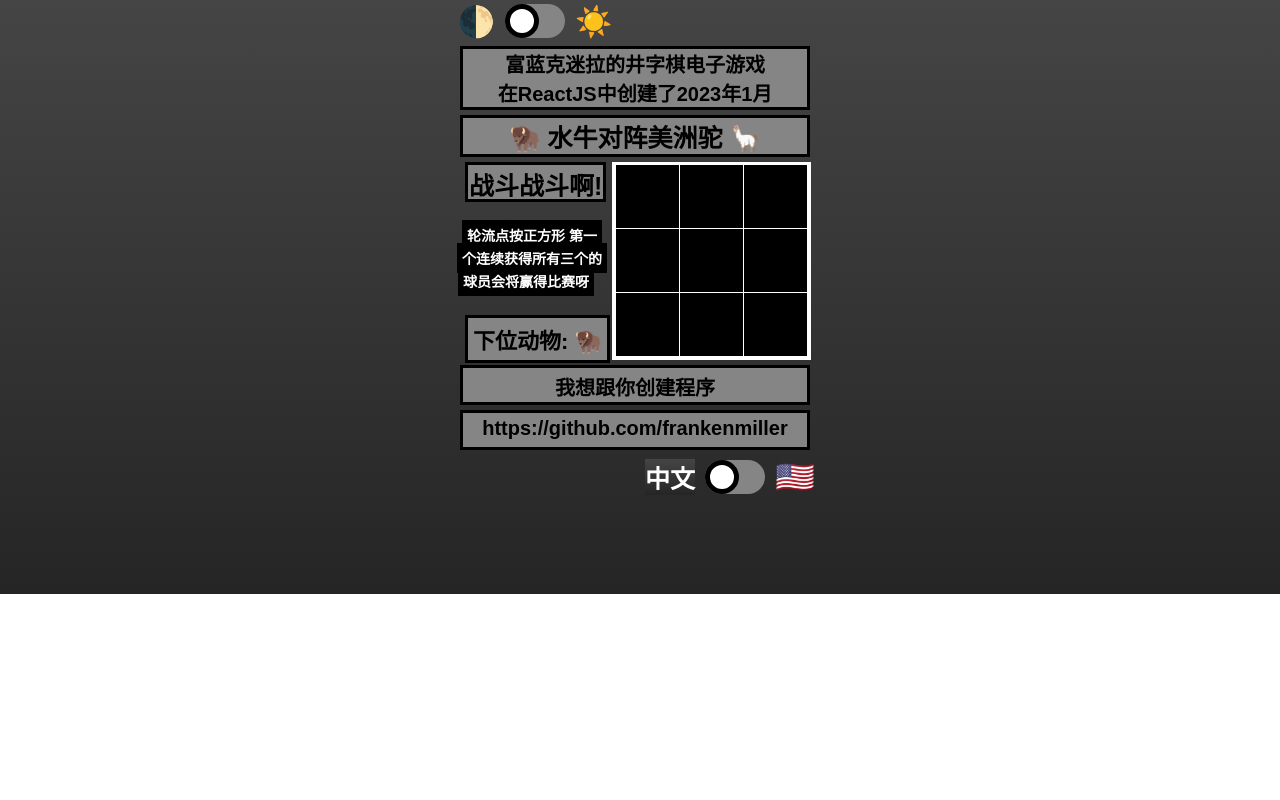
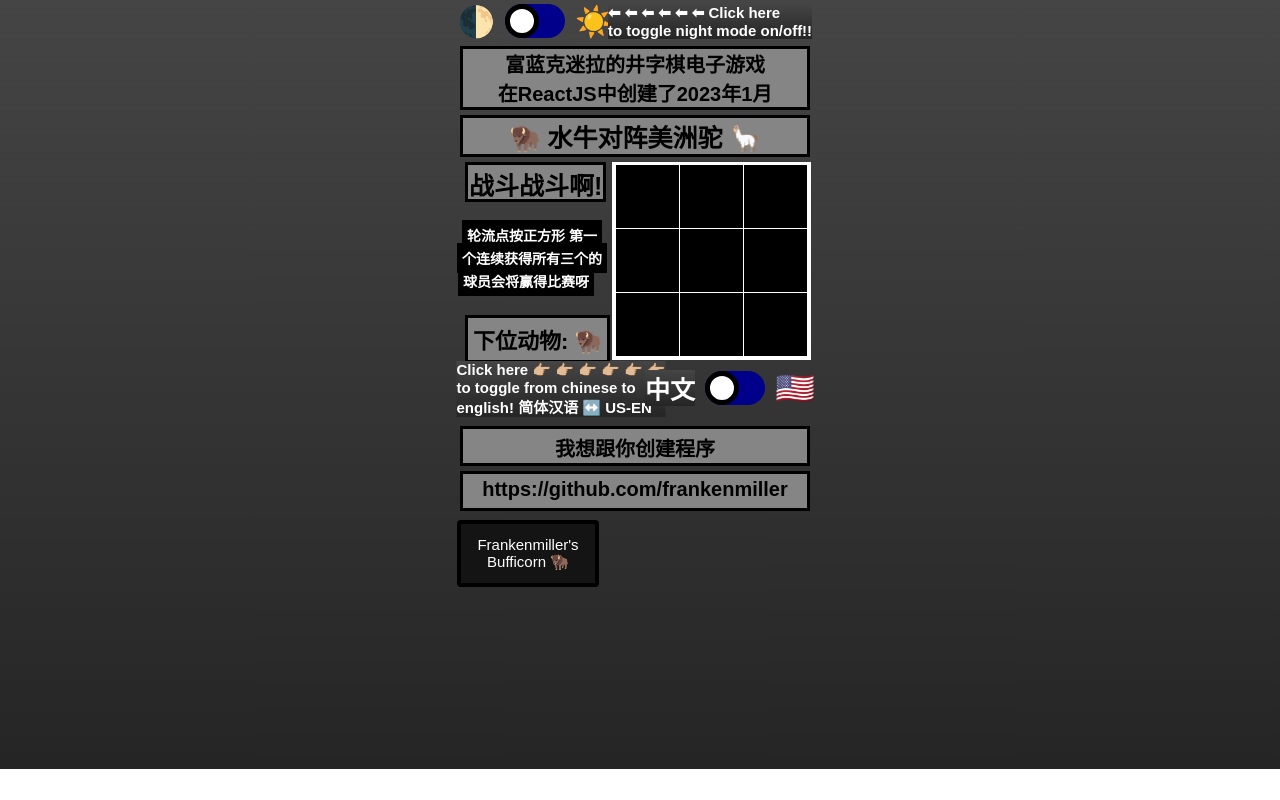
Before and after one commit to frankenmiller/buffalos-versus-llamas, a React (Create React App) app: page / in a window 1280 px wide. Shown: the top 800 px of the page. Built offline with nearby package versions, Linux system fonts and the light colour scheme.

Commit message:
Added Modal.js file and <Modal /> component to app.js, coded it so that appears on button click

```diff
--- a/package.json
+++ b/package.json
@@ -9,7 +9,10 @@
     "howler": "^2.2.3",
     "react": "^18.2.0",
     "react-dom": "^18.2.0",
+    "react-icons": "^4.7.1",
     "react-scripts": "5.0.1",
+    "react-spring": "^9.0.0-rc.3",
+    "styled-components": "^5.3.6",
     "web-vitals": "^2.1.4"
   },
   "scripts": {
--- a/src/App.js
+++ b/src/App.js
@@ -1,4 +1,6 @@
-import { useState } from "react";
+import { react, useState } from "react";
+import styled from "styled-components";
+import { Modal } from "./components/Modal.js"
 
 function Square({ value, onSquareClick }) { // <!------------------- Square()
   let Fart = new Audio("/sounds/fart.wav");
@@ -23,6 +25,7 @@ export default function Board() {
   const [squares, setSquares] = useState(Array(9).fill(null));
   const [darkMode, setDarkMode] = useState(true);
   const [inChinese, setInChinese] = useState(true);
+  const [showModal, setShowModal] = useState(false);
   const winner = calculateWinner(squares);
   let Bleep = new Audio("/sounds/bleep.wav");
   let status;
@@ -104,6 +107,28 @@ export default function Board() {
     bufficornBrigade = "🦬 Buffaloes vs llamas 🦙";
   }
 
+  const Container = styled.div`
+    display: flex;
+    justify-content: center;
+    align-items: center;
+    margin-left: 100px;
+    transform: translate(-150px, -312px);
+    position: relative;
+    `
+    const Button = styled.button`
+    min-width: 100px;
+    padding: 12px 16px;
+    border-radius: 4px;
+    border: 4px solid #000;
+    background: #141414;
+    color: #FFF;
+    font-size: 15px;
+    cursor: pointer;
+  `
+  const openModal = () => {
+    setShowModal(prev => !prev)
+  }
+
   return (
     <div className={darkMode ? "dark-mode" : "light-mode"}>
       <div className="dark-mode-container">
@@ -130,6 +155,10 @@ export default function Board() {
         </div>
         <span id="sunandmoon">☀️</span>
       </div >
+      <tag className={darkMode ? "dark-mode" : "light-mode"} id="dark-toggle-script">
+      ⬅ ⬅ ⬅ ⬅ ⬅ ⬅ Click here<br/> to toggle night mode on/off!!
+      </tag>
+
       <p className={darkMode ? "dark-mode" : "light-mode"}>
         {inChinese ? "富蓝克迷拉的井字棋电子游戏" : "Frankenmiller's Tic-Tac-Toe game"}
         <br />
@@ -174,10 +203,14 @@ export default function Board() {
           <Square value={squares[8]} onSquareClick={() => handleClick(8)} />
         </div>
       </div>
+      <br /><br />
       <div className="footer">
         <div className={darkMode ? "social_links dark-mode" : "social_links light-mode"} id="linkedin">{linkedin}</div>
         <div className={darkMode ? "social_links dark-mode" : "social_links light-mode"} id="github">{github}</div>
       </div>
+      <tag className={darkMode ? "dark-mode" : "light-mode"} id="language-toggle-script">
+      Click here 👉🏼 👉🏼 👉🏼 👉🏼 👉🏼 👉🏼 <br/> to toggle from chinese to <br/> english! 简体汉语 ↔️ US-EN
+      </tag>
       <div className="china-container">
         <span class={darkMode ? "dark-mode switch-script" : "light-mode switch-script"}>中文</span>
         <div className="switch-checkbox">
@@ -194,6 +227,13 @@ export default function Board() {
         </div>
         <span id="usflag">🇺🇸</span>
       </div >
+      <br /><br /><br /><br />
+      <Container>
+          <Button className="bufficorn-button" onClick={openModal} >
+            Frankenmiller's<br />Bufficorn 🦬
+          </Button>
+          <Modal showModal={showModal} setShowModal={setShowModal} />
+      </Container>
     </div>
   );
 } // <!------------------------------------------------------------- Board()
--- /dev/null
+++ b/src/components/Modal.js
@@ -0,0 +1,10 @@
+import React from 'react';
+import styled from 'styled-components';
+
+export const Modal = ({ showModal, setShowModal }) => {
+    return (
+        <>
+            {showModal ? <div className='modal'>I'm a Modal</div> : null}
+        </>
+    )
+}
--- a/src/css/index.css
+++ b/src/css/index.css
@@ -273,13 +273,41 @@ p.dark-mode {
 }
 
 #github {
-  transform: translate(-180px, -90px);
+  transform: translate(-180px, -65px);
 }
 
 #linkedin {
-  transform: translate(-180px, -95px);
+  transform: translate(-180px, -70px);
 }
 
 #sunandmoon {
   font-size: 30px;
 }
+
+.bufficorn-button {
+  transform: translate(-12px, 130px);
+}
+
+tag {
+  font-size: 15px;
+  position: absolute;
+  margin-left: 50%;
+  justify-content: center;
+  font-weight: 800;
+}
+
+tag.dark-mode {
+  color: #FFF;
+}
+
+tag.light-mode {
+  color: #000;
+}
+
+#dark-toggle-script {
+  transform: translate(-32px, -82px);
+}
+
+#language-toggle-script {
+  transform: translate(-183.5px, -215px);
+}
--- /dev/null
+++ b/src/css/modal.css
@@ -0,0 +1,4 @@
+.modal {
+    color: #FFF;
+    margin-left: 50%;
+}
--- a/src/css/slider.css
+++ b/src/css/slider.css
@@ -11,7 +11,7 @@
   justify-content: center;
   align-items: center;
   z-index: 10;
-  transform: translate(90px, -90px);
+  transform: translate(90px, -215px);
 }
 
 .spare-container {
@@ -72,7 +72,7 @@ color: #000;
   left: 0;
   right: 0;
   bottom: 0;
-  background-color: #858585;
+  background-color: darkblue;
   -webkit-transition: .4s;
   transition: .4s;
 }
--- a/src/index.js
+++ b/src/index.js
@@ -2,6 +2,7 @@ import React from 'react';
 import ReactDOM from 'react-dom/client';
 import './css/index.css';
 import './css/slider.css'
+import './css/modal.css'
 import App from './App';
 
 const root = ReactDOM.createRoot(document.getElementById('root'));
```
Also changed, not shown: 1 other file (tests, documents, lock files or other folders).
